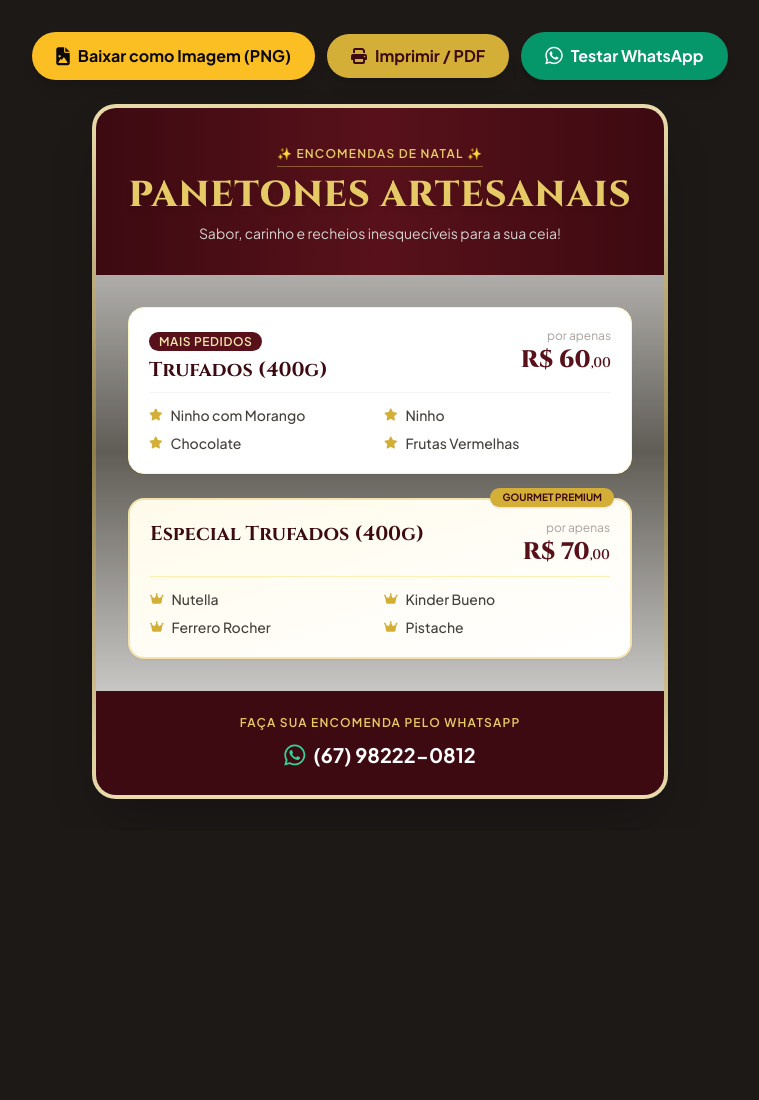
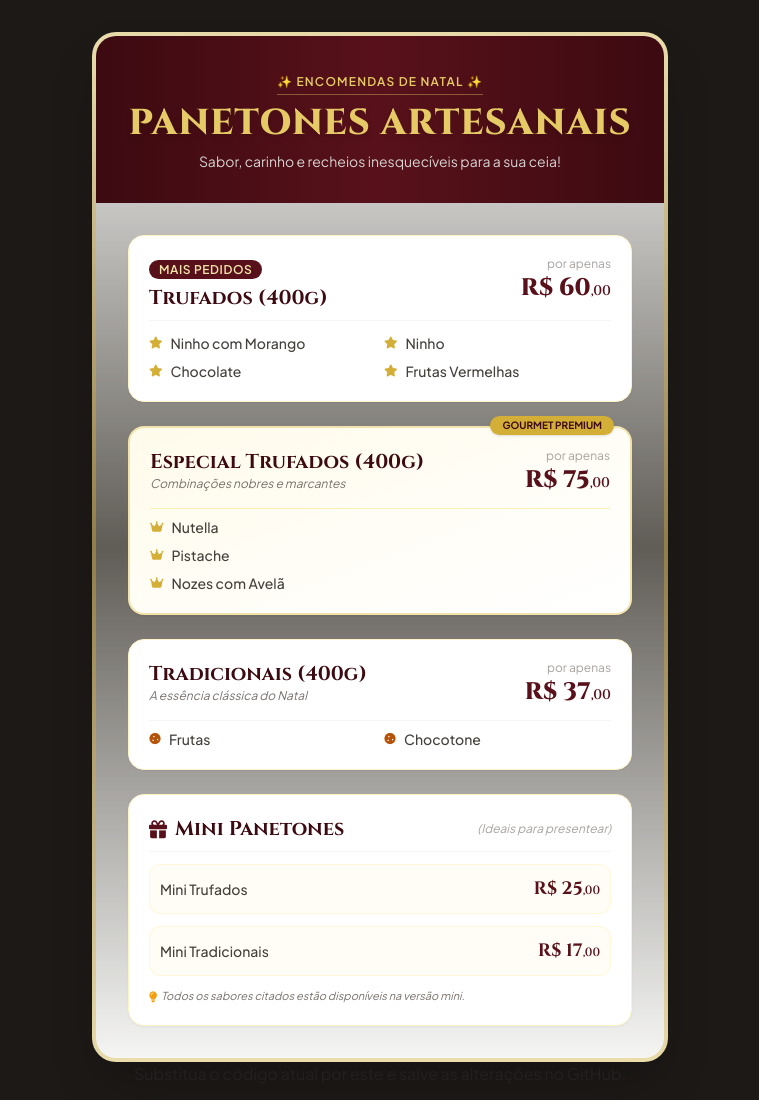
Before and after one commit to panetonecaseiromiguelsilva/Cardapiopanetto, a plain HTML site: page index.html in a window 1280 px wide. Shown: the whole page, without its empty margins (260-1019 px from the left). Before the commit the page ends 831 px from the top, so only its background shows below. Drawn offline with nearby package versions, Linux system fonts and the light colour scheme.

Commit message:
Update index.html

```diff
--- a/index.html
+++ b/index.html
@@ -1,16 +1,13 @@
+
 <!DOCTYPE html>
 <html lang="pt-BR">
 <head>
     <meta charset="UTF-8">
     <meta name="viewport" content="width=device-width, initial-scale=1.0">
     <title>Cardápio de Panetones Artesanais</title>
-    <!-- Tailwind CSS CDN -->
     <script src="https://cdn.tailwindcss.com"></script>
-    <!-- Font Awesome -->
     <link rel="stylesheet" href="https://cdnjs.cloudflare.com/ajax/libs/font-awesome/6.4.0/css/all.min.css">
-    <!-- html2canvas para salvar em imagem -->
     <script src="https://cdnjs.cloudflare.com/ajax/libs/html2canvas/1.4.1/html2canvas.min.js"></script>
-    <!-- Google Fonts -->
     <link rel="preconnect" href="https://fonts.googleapis.com">
     <link rel="preconnect" href="https://fonts.gstatic.com" crossorigin>
     <link href="https://fonts.googleapis.com/css2?family=Cinzel:wght@600;700;800&family=Plus+Jakarta+Sans:wght@400;500;600;700&display=swap" rel="stylesheet">
@@ -19,16 +16,8 @@
             theme: {
                 extend: {
                     colors: {
-                        wine: {
-                            800: '#58111A',
-                            900: '#3D0A11',
-                        },
-                        gold: {
-                            300: '#F3E5AB',
-                            400: '#E6CA65',
-                            500: '#D4AF37',
-                            600: '#AA820A',
-                        }
+                        wine: { 800: '#58111A', 900: '#3D0A11' },
+                        gold: { 300: '#F3E5AB', 400: '#E6CA65', 500: '#D4AF37', 600: '#AA820A' }
                     },
                     fontFamily: {
                         title: ['Cinzel', 'serif'],
@@ -38,28 +27,8 @@
             }
         }
     </script>
-    <style>
-        @media print {
-            .no-print { display: none !important; }
-            body { background: white !important; padding: 0 !important; }
-            .flyer-container { box-shadow: none !important; border: 1px solid #ddd !important; }
-        }
-    </style>
 </head>
 <body class="bg-stone-900 min-h-screen py-8 px-4 font-sans text-stone-800 flex flex-col items-center">
-
-    <!-- Action Buttons -->
-    <div class="no-print mb-6 flex flex-wrap gap-3 justify-center items-center">
-        <button id="btn-download-img" onclick="downloadAsImage()" class="bg-amber-400 hover:bg-amber-500 text-stone-950 font-bold py-2.5 px-6 rounded-full shadow-lg transition flex items-center gap-2 cursor-pointer active:scale-95">
-            <i class="fa-solid fa-file-image text-lg"></i> Baixar como Imagem (PNG)
-        </button>
-        <button onclick="window.print()" class="bg-gold-500 hover:bg-gold-600 text-wine-900 font-bold py-2.5 px-6 rounded-full shadow-lg transition flex items-center gap-2 cursor-pointer active:scale-95">
-            <i class="fa-solid fa-print"></i> Imprimir / PDF
-        </button>
-        <a href="https://wa.me/5567982220812?text=Olá!%20Gostaria%20de%20fazer%20uma%20encomenda%20de%20panetone!" target="_blank" class="bg-emerald-600 hover:bg-emerald-700 text-white font-bold py-2.5 px-6 rounded-full shadow-lg transition flex items-center gap-2 active:scale-95">
-            <i class="fa-brands fa-whatsapp text-xl"></i> Testar WhatsApp
-        </a>
-    </div>
 
     <!-- Main Flyer Container -->
     <div id="flyer" class="flyer-container w-full max-w-xl bg-gradient-to-b from-stone-50 via-amber-50/30 to-stone-100 rounded-3xl shadow-2xl overflow-hidden border-4 border-gold-500/40 relative">
@@ -97,57 +66,68 @@
             <!-- Category 2: Especial Trufados (400g) -->
             <div class="bg-gradient-to-br from-amber-50 to-white rounded-2xl p-5 shadow-sm border-2 border-gold-400/50 relative">
                 <div class="absolute -top-3 right-4 bg-gold-500 text-wine-900 text-[10px] font-extrabold uppercase px-3 py-0.5 rounded-full shadow">Gourmet Premium</div>
-                <div class="flex justify-between items-start mb-3 border-b border-amber-200/60 pb-2">
+                <div class="flex justify-between items-start mb-1">
                     <div>
                         <h2 class="font-title text-xl font-bold text-wine-900">Especial Trufados (400g)</h2>
+                        <p class="text-xs text-stone-500 italic mb-3">Combinações nobres e marcantes</p>
                     </div>
                     <div class="text-right">
                         <span class="text-xs text-stone-400 block">por apenas</span>
-                        <span class="font-title text-2xl font-extrabold text-wine-800">R$ 70<span class="text-sm font-normal">,00</span></span>
+                        <span class="font-title text-2xl font-extrabold text-wine-800">R$ 75<span class="text-sm font-normal">,00</span></span>
                     </div>
                 </div>
-                <ul class="grid grid-cols-2 gap-2 text-stone-700 text-sm font-medium">
+                <ul class="space-y-2 text-stone-700 text-sm font-medium border-t border-amber-200/60 pt-2">
                     <li class="flex items-center gap-2"><i class="fa-solid fa-crown text-gold-500 text-xs"></i> Nutella</li>
-                    <li class="flex items-center gap-2"><i class="fa-solid fa-crown text-gold-500 text-xs"></i> Kinder Bueno</li>
-                    <li class="flex items-center gap-2"><i class="fa-solid fa-crown text-gold-500 text-xs"></i> Ferrero Rocher</li>
                     <li class="flex items-center gap-2"><i class="fa-solid fa-crown text-gold-500 text-xs"></i> Pistache</li>
+                    <li class="flex items-center gap-2"><i class="fa-solid fa-crown text-gold-500 text-xs"></i> Nozes com Avelã</li>
                 </ul>
+            </div>
+
+            <!-- Category 3: Tradicionais (400g) -->
+            <div class="bg-white rounded-2xl p-5 shadow-sm border border-amber-100 relative">
+                <div class="flex justify-between items-start mb-1">
+                    <div>
+                        <h2 class="font-title text-xl font-bold text-wine-900">Tradicionais (400g)</h2>
+                        <p class="text-xs text-stone-500 italic mb-3">A essência clássica do Natal</p>
+                    </div>
+                    <div class="text-right">
+                        <span class="text-xs text-stone-400 block">por apenas</span>
+                        <span class="font-title text-2xl font-extrabold text-wine-800">R$ 37<span class="text-sm font-normal">,00</span></span>
+                    </div>
+                </div>
+                <ul class="grid grid-cols-2 gap-2 text-stone-700 text-sm font-medium border-t border-stone-100 pt-2">
+                    <li class="flex items-center gap-2"><i class="fa-solid fa-cookie text-amber-700 text-xs"></i> Frutas</li>
+                    <li class="flex items-center gap-2"><i class="fa-solid fa-cookie text-amber-700 text-xs"></i> Chocotone</li>
+                </ul>
+            </div>
+
+            <!-- Category 4: Mini Panetones -->
+            <div class="bg-white rounded-2xl p-5 shadow-sm border border-amber-100 relative">
+                <div class="flex items-center gap-2 mb-3 border-b border-stone-100 pb-2">
+                    <i class="fa-solid fa-gift text-wine-800 text-lg"></i>
+                    <h2 class="font-title text-xl font-bold text-wine-900">Mini Panetones</h2>
+                    <span class="text-xs text-stone-400 ml-auto italic">(Ideais para presentear)</span>
+                </div>
+                <div class="space-y-3 text-stone-700 text-sm font-medium">
+                    <div class="flex justify-between items-center bg-amber-50/50 p-2.5 rounded-xl border border-amber-100/60">
+                        <span>Mini Trufados</span>
+                        <span class="font-title text-lg font-bold text-wine-800">R$ 25<span class="text-xs font-normal">,00</span></span>
+                    </div>
+                    <div class="flex justify-between items-center bg-amber-50/50 p-2.5 rounded-xl border border-amber-100/60">
+                        <span>Mini Tradicionais</span>
+                        <span class="font-title text-lg font-bold text-wine-800">R$ 17<span class="text-xs font-normal">,00</span></span>
+                    </div>
+                </div>
+                <p class="text-[11px] text-stone-500 italic mt-3 flex items-center gap-1">
+                    <i class="fa-solid fa-lightbulb text-amber-500"></i> Todos os sabores citados estão disponíveis na versão mini.
+                </p>
             </div>
 
         </div>
 
-        <!-- Footer / Contact -->
-        <div class="bg-wine-900 text-stone-100 p-6 text-center">
-            <p class="text-xs text-gold-400 uppercase tracking-widest font-semibold mb-2">Faça sua encomenda pelo WhatsApp</p>
-            <a href="https://wa.me/5567982220812?text=Olá!%20Gostaria%20de%20fazer%20uma%20encomenda%20de%20panetone!" target="_blank" class="inline-flex items-center gap-2 text-xl font-bold text-white hover:text-gold-300 transition">
-                <i class="fa-brands fa-whatsapp text-emerald-400 text-2xl"></i> (67) 98222-0812
-            </a>
-        </div>
-
     </div>
 
-    <!-- Script para exportar imagem -->
-    <script>
-        function downloadAsImage() {
-            const flyer = document.getElementById('flyer');
-            const btn = document.getElementById('btn-download-img');
-            btn.innerText = 'Gerando imagem...';
+</body>
+</html>
 
-            html2canvas(flyer, {
-                scale: 2,
-                useCORS: true,
-                backgroundColor: null
-            }).then(canvas => {
-                const link = document.createElement('a');
-                link.download = 'cardapio-panetones.png';
-                link.href = canvas.toDataURL('image/png');
-                link.click();
-                btn.innerHTML = '<i class="fa-solid fa-file-image text-lg"></i> Baixar como Imagem (PNG)';
-            }).catch(err => {
-                alert('Erro ao gerar imagem. Tente usar a opção Imprimir/PDF.');
-                btn.innerHTML = '<i class="fa-solid fa-file-image text-lg"></i> Baixar como Imagem (PNG)';
-            });
-        }
-    </script>
-</body>
-      </html>
+Substitua o código atual por este e salve as alterações no GitHub.
```
